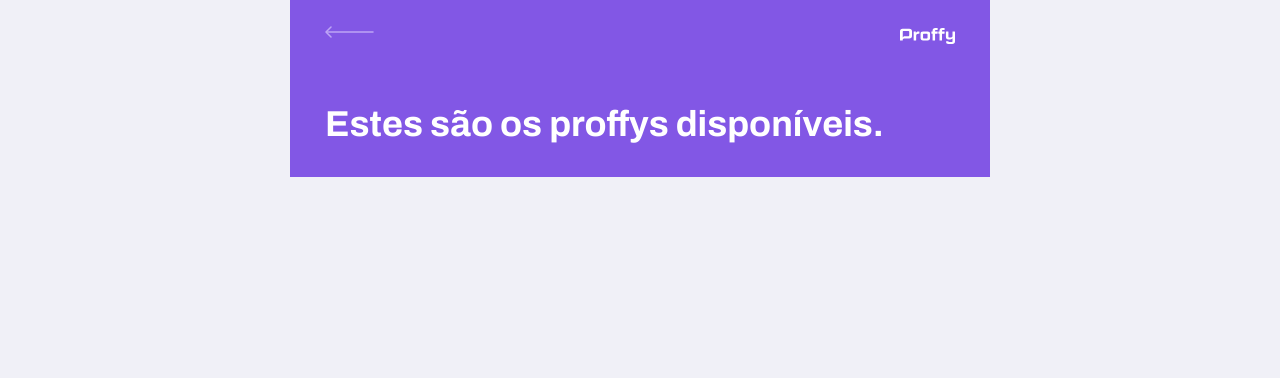
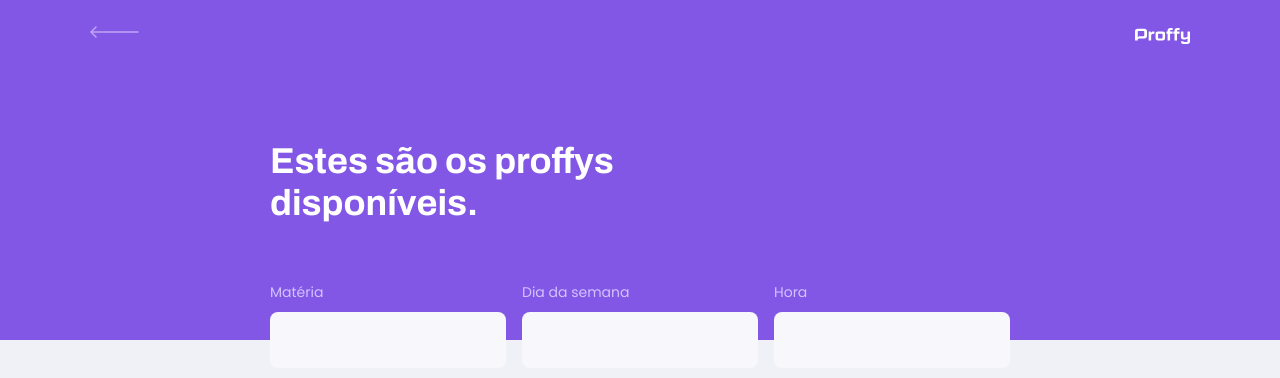
Before and after one commit to RDyego/nlw-web, a React (Create React App) app: page /study in a window 1280 px wide. Shown: the top 378 px of the page. Built offline with nearby package versions, Linux system fonts and the light colour scheme; the HTML template or start-up script is replaced by a standard one.

Commit message:
Adds PageHeader

```diff
--- /dev/null
+++ b/src/components/PageHeader/index.tsx
@@ -0,0 +1,30 @@
+import React from 'react';
+import { Link } from 'react-router-dom';
+
+import logoImg from '../../assets/images/logo.svg';
+import backIcon from '../../assets/images/icons/back.svg';
+
+import './styles.css';
+
+interface PageHeaderProps {
+    title: string;
+}
+
+const PageHeader: React.FC<PageHeaderProps> = (props) => {
+    return (
+        <header className="page-header">
+            <div className="top-bar-container">
+                <Link to="/">
+                    <img src={backIcon} alt="Voltar" />
+                </Link>
+                <img src={logoImg} alt="Proffy" />
+            </div>
+            <div className="header-content">
+                <strong>{props.title}</strong>
+                {props.children}
+            </div>
+        </header>
+    );
+}
+
+export default PageHeader;
--- /dev/null
+++ b/src/components/PageHeader/styles.css
@@ -0,0 +1,65 @@
+.page-header {
+    display: flex;
+    flex-direction: column;
+    background: var(--color-primary);
+}
+
+.page-header .top-bar-container {
+    width: 90%;
+    margin: 0 auto;
+    display: flex;
+    justify-content: space-between;
+    align-items: center;
+    color: var(--color-text-in-primary);
+    padding: 1.6rem 0;
+}
+
+.page-header .top-bar-container>img {
+    height: 3.2rem;
+    transition: opacity 0.2s;
+}
+
+.page-header .top-bar-container a:hover {
+    opacity: 0.6;
+}
+
+.page-header .top-bar-container>img {
+    height: 1.6rem;
+}
+
+.page-header .header-content {
+    width: 90%;
+    margin: 0 auto;
+    position: relative;
+    margin: 3.2rem auto;
+}
+
+.page-header .header-content strong {
+    font: 700 3.6rem Archivo;
+    line-height: 4.2rem;
+    color: var(--color-title-in-primary);
+}
+
+@media (min-width: 700px) {
+    .page-header {
+        height: 340px;
+    }
+
+    .page-header .top-bar-container {
+        max-width: 1100px;
+    }
+
+    .page-header .header-content {
+        flex: 1;
+        max-width: 740px;
+        padding-bottom: 48px;
+        display: flex;
+        flex-direction: column;
+        justify-content: center;
+        align-items: flex-start;
+    }
+
+    .page-header .header-content strong {
+        max-width: 350px;
+    }
+}
--- a/src/pages/TeacherForm/index.tsx
+++ b/src/pages/TeacherForm/index.tsx
@@ -1,8 +1,12 @@
 import React from 'react';
+import PageHeader from '../../components/PageHeader';
 
 function TeacherForm() {
     return (
-        <h1>Teacher Form</h1>
+
+        <div id="page-teacher-form" className="container">
+            <PageHeader title="Que incrível que você quer dar aulas." />
+        </div>
     )
 }
 
--- a/src/pages/TeacherList/index.tsx
+++ b/src/pages/TeacherList/index.tsx
@@ -1,25 +1,27 @@
 import React from 'react';
-import { Link } from 'react-router-dom';
 
-import logoImg from '../../assets/images/logo.svg';
-import backIcon from '../../assets/images/icons/back.svg';
-
+import PageHeader from '../../components/PageHeader';
 import './styles.css';
 
 function TeacherList() {
     return (
         <div id="page-teacher-list" className="container">
-            <header className="page-header">
-                <div className="top-bar-container">
-                    <Link to="/">
-                        <img src={backIcon} alt="Voltar" />
-                    </Link>
-                    <img src={logoImg} alt="Proffy" />
-                </div>
-                <div className="header-content">
-                    <strong>Estes são os proffys disponíveis.</strong>
-                </div>
-            </header>
+            <PageHeader title="Estes são os proffys disponíveis.">
+                <form id="search-teachers">
+                    <div className="input-block">
+                        <label htmlFor="subject">Matéria</label>
+                        <input type="text" id="subject" />
+                    </div>
+                    <div className="input-block">
+                        <label htmlFor="week_day">Dia da semana</label>
+                        <input type="text" id="week_day" />
+                    </div>
+                    <div className="input-block">
+                        <label htmlFor="time">Hora</label>
+                        <input type="text" id="time" />
+                    </div>
+                </form>
+            </PageHeader>
         </div>
     )
 }
--- a/src/pages/TeacherList/styles.css
+++ b/src/pages/TeacherList/styles.css
@@ -3,44 +3,63 @@
     height: 100vh;
 }
 
-.page-header {
-    display: flex;
-    flex-direction: column;
-    background: var(--color-primary);
+#search-teachers {
+    margin-top: 3.2rem;
 }
 
-.page-header .top-bar-container {
-    width: 90%;
-    margin: 0 auto;
-    display: flex;
-    justify-content: space-between;
-    align-items: center;
+#search-teachers label {
     color: var(--color-text-in-primary);
-    padding: 1.6rem 0;
 }
 
-.page-header .top-bar-container>img {
-    height: 3.2rem;
-    transition: opacity 0.2s;
+#search-teachers .input-block {
+    position: relative;
 }
 
-.page-header .top-bar-container a:hover {
-    opacity: 0.6;
+#search-teachers .input-block+.input-block {
+    margin-top: 1.4rem;
 }
 
-.page-header .top-bar-container > img {
-    height: 1.6rem;
+#search-teachers .input-block label {
+    font-size: 1.4rem;
 }
 
-.page-header .header-content {
-    width: 90%;
-    margin: 0 auto;
-    position: relative;
-    margin: 3.2rem auto;
+#search-teachers .input-block input {
+    width: 100%;
+    height: 5.6rem;
+    margin-top: 0.8rem;
+    border-radius: 0.8rem;
+    background: var(--color-input-background);
+    border: 1px var(--color-line-in-width);
+    outline: 0;
+    padding: 0 1.6rem;
+    font: 1.6rem Archivo;
 }
 
-.page-header .header-content strong {
-    font: 700 3.6rem Archivo;
-    line-height: 4.2rem;
-    color: var(--color-title-in-primary);
+#search-teachers .input-block:focus-within::after {
+    width: calc(100% - 3.2rem);
+    height: 2px;
+    content: '';
+    background: var(--color-primary-light);
+    position: absolute;
+    left: 1.6rem;
+    right: 1.6rem;
+    bottom: 0;
 }
+
+@media (min-width:700px) {
+    #page-teacher-list {
+        max-width: 100vw;
+    }
+
+    #search-teachers {
+        display: grid;
+        grid-template-columns: repeat(3, 1fr);
+        column-gap: 16px;
+        position: absolute;
+        bottom: -60px;
+    }
+
+    #search-teachers .input-block+.input-block {
+        margin-top: 0;
+    }
+}
```
